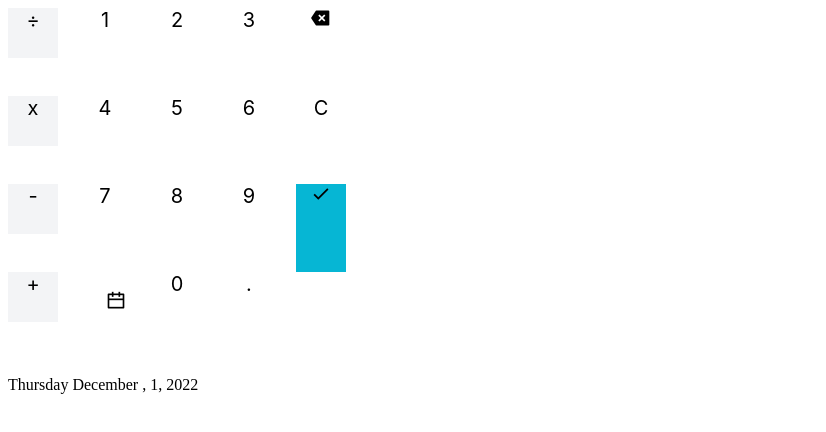
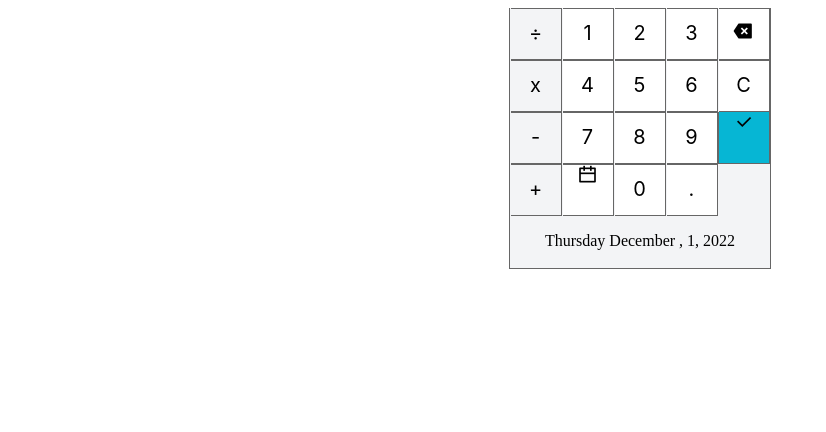
Before and after one commit to eliasmaq/javascript-calculator, a React (Create React App) app: page / in a window 1280 px wide. Shown: the top 432 px of the page, without its empty margins (0-826 px from the left). Built offline with nearby package versions, Linux system fonts and the light colour scheme.

Commit message:
add: styles in the paddDigits

```diff
--- a/package.json
+++ b/package.json
@@ -8,6 +8,7 @@
     "@testing-library/react": "^13.4.0",
     "@testing-library/user-event": "^13.5.0",
     "react": "^18.2.0",
+    "react-datepicker": "^4.8.0",
     "react-dom": "^18.2.0",
     "react-scripts": "5.0.1",
     "remixicon": "^2.5.0",
--- a/public/index.html
+++ b/public/index.html
@@ -12,7 +12,6 @@
     <link rel="apple-touch-icon" href="%PUBLIC_URL%/logo192.png" />
     <link rel="manifest" href="%PUBLIC_URL%/manifest.json" />
     <title>React App</title>
-    <script src="https://unpkg.com/ionicons@4.5.10-0/dist/ionicons.js"></script>
     <link href="https://cdn.jsdelivr.net/npm/remixicon@2.2.0/fonts/remixicon.css" rel="stylesheet">
   </head>
   <body>
--- a/src/App.js
+++ b/src/App.js
@@ -1,11 +1,16 @@
-
-
+/** @jsxImportSource @emotion/react */
+import { css } from "@emotion/react";
 import Form from "./components/form/form";
 
 function App() {
 
   return (
-    <div>
+    <div
+    css={css`
+    display: flex;
+    justify-content: center;
+    `}
+    >
       {/* <Header/> */}
       {/* <Input/> */}
       <Form/>
--- a/src/components/button-number/button-date.js
+++ b/src/components/button-number/button-date.js
@@ -18,16 +18,16 @@ export function ButtonDate(){
       css={css`
         font-family: 'Inter';
         width: 50px;
-        height: 50px;
         text-align: center;
-        padding: 19px 11px;
         background-color: white;
         font-size: 20px;
         grid-area: 4 / 2 / 5 / 3;
         &:hover {
-          background-color: ${color};
+        background-color: ${color};
         }
-
+        border-top: 1px solid #666666;
+        border-right: 1px solid #666666;
+        border-bottom: 1px solid #666666;
         `}
         >
         <DatePicker selected={startDate} onChange={(date) => setStartDate(date)} id="prueba"
@@ -36,7 +36,8 @@ export function ButtonDate(){
         />
         <label htmlFor="prueba"><i className="ri-calendar-line"></i></label>
       </div>
-      <p css={css`grid-area: 5 / 1 / 6 / 6;`}>{day + " " + month + " "+ "," + " " + date + "," + " " + year}</p>
+
+      <p css={css`grid-area: 5 / 1 / 6 / 6; `}>{day + " " + month + " "+ "," + " " + date + "," + " " + year}</p>
     </>
   )
 }
--- a/src/components/button-number/button-number.js
+++ b/src/components/button-number/button-number.js
@@ -14,9 +14,21 @@ export function Button({ children }){
       &:hover {
         background-color: ${color};
       }
+      border-top: 0.5px solid #666666;
+      border-right: 0.5px solid #666666;
+      border-bottom: 1px solid #666666;
+
       `}
     >
+      <div
+      css={css`
+      display: flex;
+      justify-content: center;
+      margin-top: 12px;
+      `}
+      >
       { children }
+      </div>
     </div>
   )
 }
--- a/src/components/button-operator/button-operator.js
+++ b/src/components/button-operator/button-operator.js
@@ -14,9 +14,20 @@ export function ButtonOperator({ children }){
       &:hover {
         background-color: ${color};
       }
+      border-top: 1px solid #666666;
+      border-right: 1px solid #666666;
+      border-bottom: 1px solid #666666;
       `}
     >
+      <div
+      css={css`
+      display: flex;
+      justify-content: center;
+      margin-top: 12px;
+      `}
+      >
       { children }
+      </div>
     </div>
   )
 }
--- a/src/components/button-submit/button-submit.js
+++ b/src/components/button-submit/button-submit.js
@@ -7,13 +7,16 @@ export function ButtonSubmit({ children }){
       css={css`
       font-family: 'Inter';
       width: 50px;
-
+      height: 100;
       text-align: center;
       background-color: #06B6D4;
       font-size: 20px;
       &:hover {
         background-color: ${color};
       }
+      border-bottom: 1px solid #666666;
+      border-left: 1px solid #666666;
+      border-right: 0.5px solid #666666;
       `}
     >
       { children }
--- a/src/components/form/form.js
+++ b/src/components/form/form.js
@@ -13,6 +13,11 @@ export default function Form(){
       grid-template-rows: repeat(5, 1fr);
       grid-column-gap: 0px;
       grid-row-gap: 0px;
+      justify-items: center;
+      background-color: #F3F4F6;
+      border-bottom: 1px solid #666666;
+      border-left: 1px solid #666666;
+      border-right: 0.5px solid #666666;
     `}>
       <ButtonOperator css={css`grid-area: 1 / 1 / 2 / 2;`}>÷</ButtonOperator>
       <Button css={css`grid-area: 1 / 2 / 2 / 3;`}>{1}</Button>
@@ -28,12 +33,12 @@ export default function Form(){
       <Button css={css`grid-area: 3 / 2 / 4 / 3;`}>{7}</Button>
       <Button css={css`grid-area: 3 / 3 / 4 / 4;`}>{8}</Button>
       <Button css={css`grid-area: 3 / 4 / 4 / 5;`}>{9}</Button>
-      <ButtonSubmit css={css`grid-area: 3 / 5 / 5 / 6;`}><ion-icon name="checkmark"></ion-icon></ButtonSubmit>
+      <ButtonSubmit css={css`grid-area: 3 / 5 / 5 / 6;`}><i class="ri-check-line"></i></ButtonSubmit>
       <ButtonOperator css={css`grid-area: 4 / 1 / 5 / 2;`}>+</ButtonOperator>
       <ButtonDate/>
       <Button css={css`grid-area: 4 / 3 / 5 / 4;`}>{0}</Button>
       <Button css={css`grid-area: 4 / 4 / 5 / 5;`}>.</Button>
-      {/* <Date/> */}
+
     </form>
   )
 }
```
Also changed, not shown: 1 other file (tests, documents, lock files or other folders).
